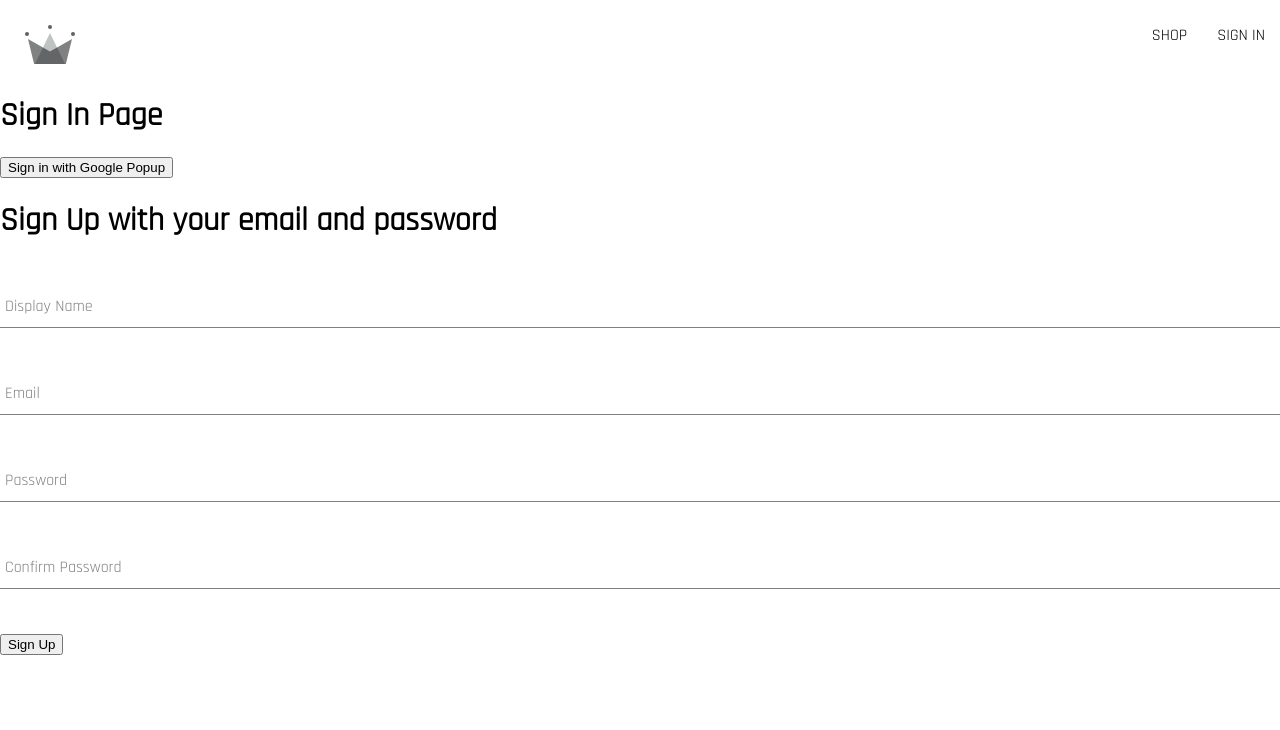
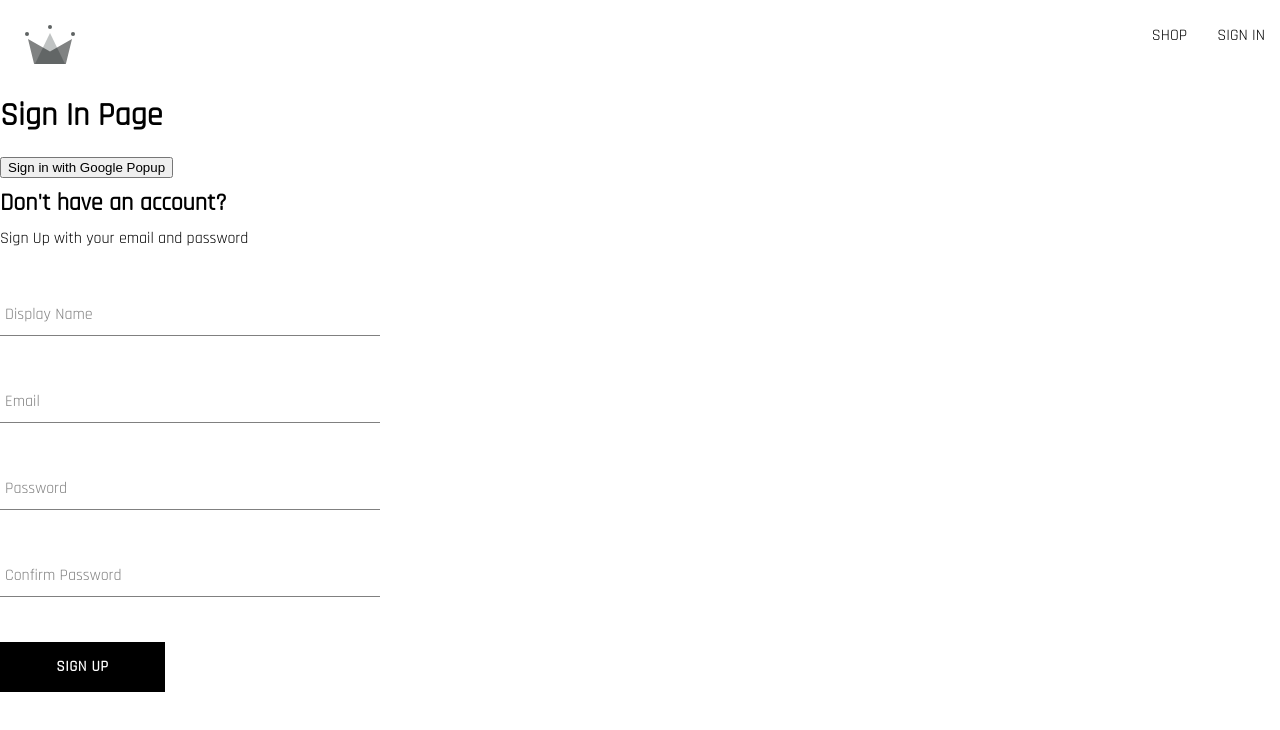
Before and after one commit to marcomartinscastanho/crwn-clothing, a React (Create React App) app: page /sign-in in a window 1280 px wide. Shown: the top 730 px of the page. Built offline with nearby package versions, Linux system fonts and the light colour scheme.

Commit message:
Custom Button component

```diff
--- /dev/null
+++ b/src/components/button/button.component.jsx
@@ -0,0 +1,16 @@
+import "./button.styles.scss";
+
+const BUTTON_TYPES_CLASSES = {
+  inverted: "inverted",
+  google: "google-sign-in",
+};
+
+export const Button = ({ children, buttonType, ...otherProps }) => {
+  return (
+    <button className={`button-container ${BUTTON_TYPES_CLASSES[buttonType]}`} {...otherProps}>
+      {children}
+    </button>
+  );
+};
+
+export default Button;
--- /dev/null
+++ b/src/components/button/button.styles.scss
@@ -0,0 +1,46 @@
+.button-container {
+  min-width: 165px;
+  width: auto;
+  height: 50px;
+  letter-spacing: 0.5px;
+  line-height: 50px;
+  padding: 0 35px 0 35px;
+  font-size: 15px;
+  background-color: black;
+  color: white;
+  text-transform: uppercase;
+  font-family: "Rajdhani";
+  font-weight: bolder;
+  border: none;
+  cursor: pointer;
+  display: flex;
+  justify-content: center;
+
+  &:hover {
+    background-color: white;
+    color: black;
+    border: 1px solid black;
+  }
+
+  &.google-sign-in {
+    background-color: #4285f4;
+    color: white;
+
+    &:hover {
+      background-color: #357ae8;
+      border: none;
+    }
+  }
+
+  &.inverted {
+    background-color: white;
+    color: black;
+    border: 1px solid black;
+
+    &:hover {
+      background-color: black;
+      color: white;
+      border: none;
+    }
+  }
+}
--- a/src/components/sign-up-form/sign-up-form.component.jsx
+++ b/src/components/sign-up-form/sign-up-form.component.jsx
@@ -1,9 +1,12 @@
-import { Fragment, useState } from "react";
+import { useState } from "react";
 import { FormInput } from "../form-input/form-input.component";
 import {
   createAuthUserWithEmailAndPassword,
   createUserDocumentFromAuth,
 } from "../../utils/firebase/firebase.utils";
+import { Button } from "../button/button.component";
+
+import "./sign-up-form.styles.scss";
 
 const defaultFormFields = {
   displayName: "",
@@ -43,8 +46,9 @@
   };
 
   return (
-    <Fragment>
-      <h1>Sign Up with your email and password</h1>
+    <div className="sign-up-container">
+      <h2>Don't have an account?</h2>
+      <span>Sign Up with your email and password</span>
       <form onSubmit={handleSubmit}>
         <FormInput
           label="Display Name"
@@ -78,9 +82,9 @@
           value={confirmPassword}
           onChange={handleChange}
         />
-        <button type="submit">Sign Up</button>
+        <Button type="submit">Sign Up</Button>
       </form>
-    </Fragment>
+    </div>
   );
 };
 
--- /dev/null
+++ b/src/components/sign-up-form/sign-up-form.styles.scss
@@ -0,0 +1,9 @@
+.sign-up-container {
+  display: flex;
+  flex-direction: column;
+  width: 380px;
+
+  h2 {
+    margin: 10px 0;
+  }
+}
```
